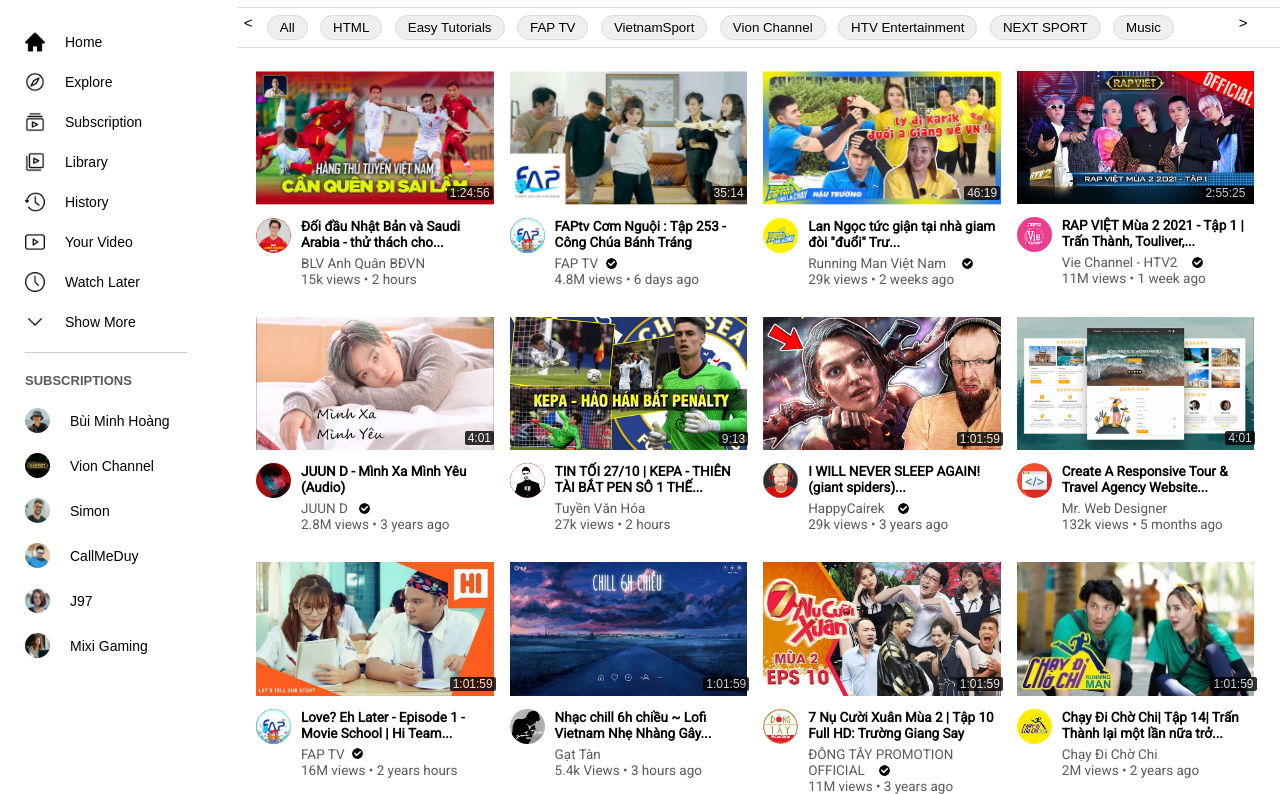
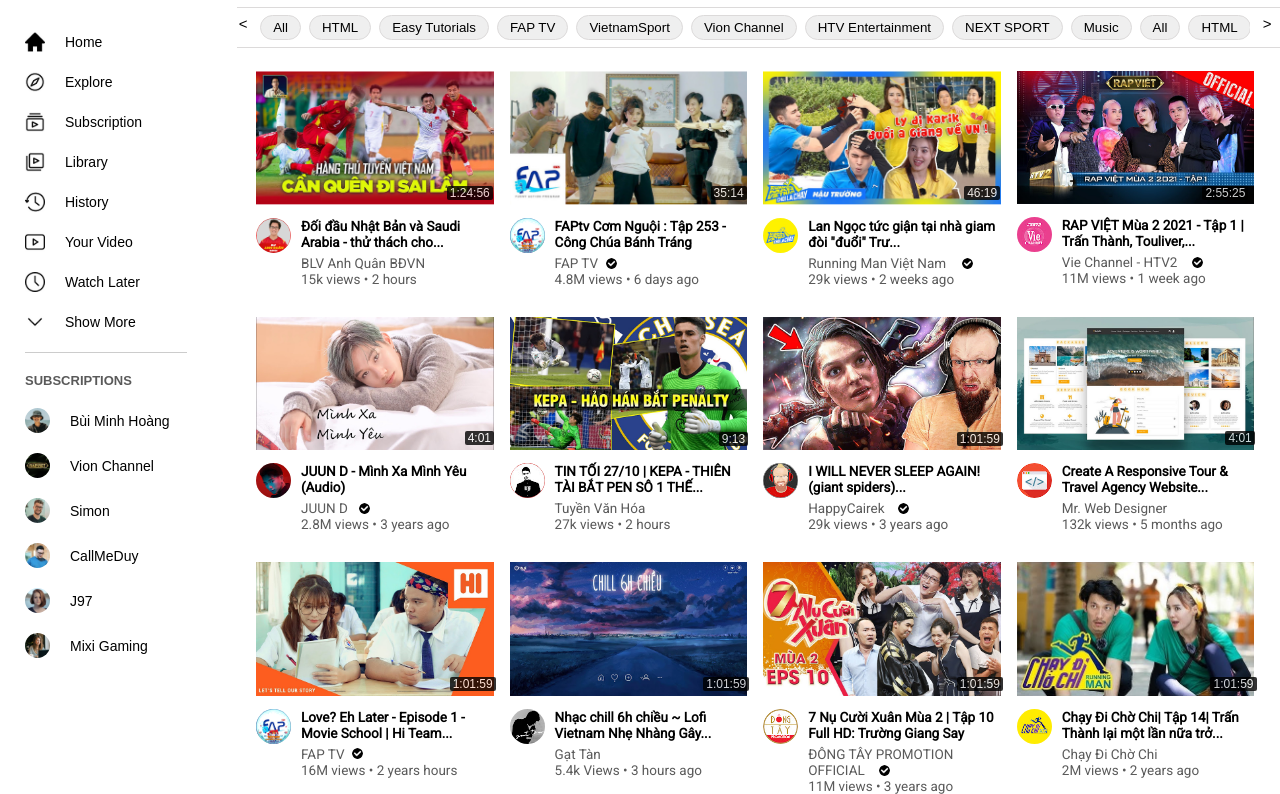
Before and after one commit to BuiMinhHoang5011/project-youtube, a plain HTML site: page index.html in a window 1280 px wide. Shown: the part 48-842 px from the top of the page. Drawn offline with nearby package versions, Linux system fonts and the light colour scheme; files that its build step writes are made by us from their sources.

Commit message:
update js

```diff
--- a/index.html
+++ b/index.html
@@ -7,9 +7,9 @@
     <meta name="viewport" content="width=device-width, initial-scale=1.0">
     <link rel="preconnect" href="https://fonts.googleapis.com">
     <link rel="preconnect" href="https://fonts.gstatic.com" crossorigin>
+    <link rel="stylesheet" href="https://cdnjs.cloudflare.com/ajax/libs/slick-carousel/1.8.1/slick-theme.min.css" integrity="sha512-17EgCFERpgZKcm0j0fEq1YCJuyAWdz9KUtv1EjVuaOz8pDnh/0nZxmU6BBXwaaxqoi9PQXnRWqlcDB027hgv9A==" crossorigin="anonymous" referrerpolicy="no-referrer" />
+    <link rel="stylesheet" href="https://cdnjs.cloudflare.com/ajax/libs/slick-carousel/1.8.1/slick.min.css" integrity="sha512-yHknP1/AwR+yx26cB1y0cjvQUMvEa2PFzt1c9LlS4pRQ5NOTZFWbhBig+X9G9eYW/8m0/4OXNx8pxJ6z57x0dw==" crossorigin="anonymous" referrerpolicy="no-referrer" />
     <link href="https://fonts.googleapis.com/css2?family=Roboto&display=swap" rel="stylesheet">
-    <link rel="stylesheet" href="owlcarousel/owl.carousel.min.css">
-    <link rel="stylesheet" href="owlcarousel/owl.theme.default.min.css">
     <link rel="stylesheet" href="main.css">
     <title>Document</title>
 </head>
@@ -249,31 +249,21 @@
     <script src="https://ajax.googleapis.com/ajax/libs/jquery/3.2.0/jquery.min.js"></script>
     <script src="https://code.jquery.com/jquery-3.6.0.min.js"></script>
     <script src="./js/owl.carousel.min.js"></script>
-    <!-- <script>
-        $('.owl-carousel').owlCarousel({
-    loop:true,
-    margin:10,
-    nav:true,
-    responsive:{
-        0:{
-            items:1
-        },
-        600:{
-            items:1
-        },
-        1000:{
-            items:1
-        }
-    }
-})
-    </script> -->
-    <!-- <script>
-    $(document).ready(function(){
-        $(".more-icon").click(function(){
-            $(".more").toggle();
-        });
-    });
-    </script> -->
+    <script src="https://ajax.googleapis.com/ajax/libs/jquery/3.5.1/jquery.min.js"></script>
+    <script src="https://cdnjs.cloudflare.com/ajax/libs/slick-carousel/1.8.1/slick.min.js" integrity="sha512-XtmMtDEcNz2j7ekrtHvOVR4iwwaD6o/FUJe6+Zq+HgcCsk3kj4uSQQR8weQ2QVj1o0Pk6PwYLohm206ZzNfubg==" crossorigin="anonymous" referrerpolicy="no-referrer"></script>
+    <script>
+        $('.select').slick({
+  dots: false,
+  infinite: true,
+  speed: 300,
+  prevArrow:'#prev-slide',
+  nextArrow:'#next-slide',
+  slidesToShow: 7,
+//   centerMode: true,
+  variableWidth: true
+});
+
+        </script>
 </body>
 
 </html>
--- a/main.css
+++ b/main.css
@@ -192,13 +192,14 @@ nav{
     border-bottom: 1.2px solid #DCDADA;
     width: 100%;
     background-color: white;
-    z-index: 10px;
+    z-index: 10;
 }
 .larger-flex{
     margin-left: 10%;
 }
 .select{
-    margin-left: 22px;
+    margin-left: 15px;
+    width: 78%;
 }
 .select a button{
     height: 25px;
@@ -222,30 +223,30 @@ nav{
 }
 #prev-slide{
     position: absolute;
-	top: 15%;
-	right:20.5%;
+	top: 0;
+	right:18%;
 	/* z-index: 10; */
     cursor: pointer;
-    padding: 0 7px;
-    border-radius:50%;
+    padding: 6.5px 15px;
+    border: 0px solid white;
 }
 #prev-slide:hover{
-    border: 2px solid #DCDADA;
-    background-color: #DCDADA;
+    /* border: 0px solid white; */
+    background-color: white;
     color: black;
 }
 #next-slide{
     position: absolute;
-	top: 15%;
-	left: 0;
+	top: 0;
+    right: 98%;
 	/* z-index: 10; */
     cursor: pointer;
-    padding: 0 7px;
-    border-radius:50%;
+    padding: 6.5px 15px;
+    border: 0px solid white;
 }
 #next-slide:hover{
-    border: 2px solid #DCDADA;
-    background-color: #DCDADA;
+    /* border: 2px solid white; */
+    background-color: white;
     color: black;
 }
 .list-container{
--- /dev/null
+++ b/slick.css
@@ -0,0 +1,119 @@
+/* Slider */
+.slick-slider
+{
+    position: relative;
+
+    display: block;
+    box-sizing: border-box;
+
+    -webkit-user-select: none;
+       -moz-user-select: none;
+        -ms-user-select: none;
+            user-select: none;
+
+    -webkit-touch-callout: none;
+    -khtml-user-select: none;
+    -ms-touch-action: pan-y;
+        touch-action: pan-y;
+    -webkit-tap-highlight-color: transparent;
+}
+
+.slick-list
+{
+    position: relative;
+
+    display: block;
+    overflow: hidden;
+
+    margin: 0;
+    padding: 0;
+}
+.slick-list:focus
+{
+    outline: none;
+}
+.slick-list.dragging
+{
+    cursor: pointer;
+    cursor: hand;
+}
+
+.slick-slider .slick-track,
+.slick-slider .slick-list
+{
+    -webkit-transform: translate3d(0, 0, 0);
+       -moz-transform: translate3d(0, 0, 0);
+        -ms-transform: translate3d(0, 0, 0);
+         -o-transform: translate3d(0, 0, 0);
+            transform: translate3d(0, 0, 0);
+}
+
+.slick-track
+{
+    position: relative;
+    top: 0;
+    left: 0;
+
+    display: block;
+    margin-left: auto;
+    margin-right: auto;
+}
+.slick-track:before,
+.slick-track:after
+{
+    display: table;
+
+    content: '';
+}
+.slick-track:after
+{
+    clear: both;
+}
+.slick-loading .slick-track
+{
+    visibility: hidden;
+}
+
+.slick-slide
+{
+    display: none;
+    float: left;
+
+    height: 100%;
+    min-height: 1px;
+}
+[dir='rtl'] .slick-slide
+{
+    float: right;
+}
+.slick-slide img
+{
+    display: block;
+}
+.slick-slide.slick-loading img
+{
+    display: none;
+}
+.slick-slide.dragging img
+{
+    pointer-events: none;
+}
+.slick-initialized .slick-slide
+{
+    display: block;
+}
+.slick-loading .slick-slide
+{
+    visibility: hidden;
+}
+.slick-vertical .slick-slide
+{
+    display: block;
+
+    height: auto;
+
+    border: 1px solid transparent;
+}
+.slick-arrow.slick-hidden {
+    display: none;
+}
```
Also changed, not shown: image/55Capture.PNG (added), image/mo.PNG (added), script.js (line endings or trailing spaces), slick.min.js (added).
